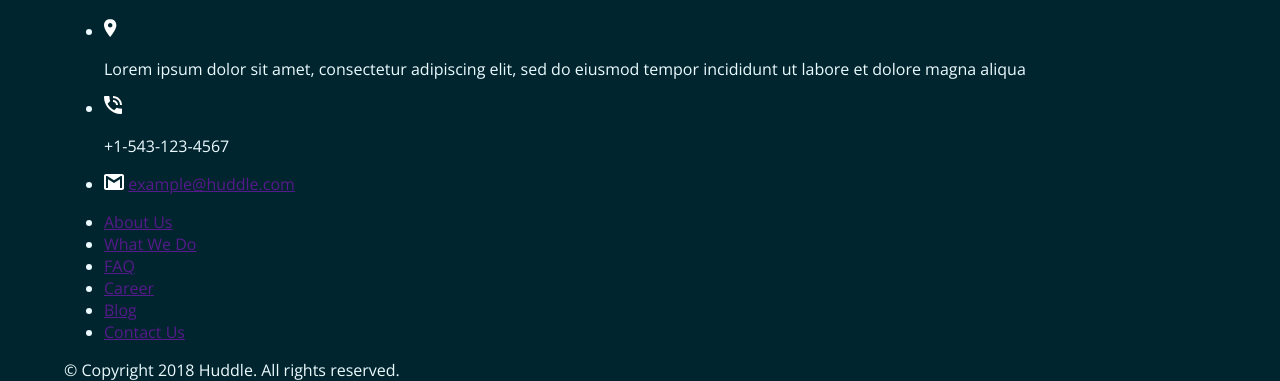
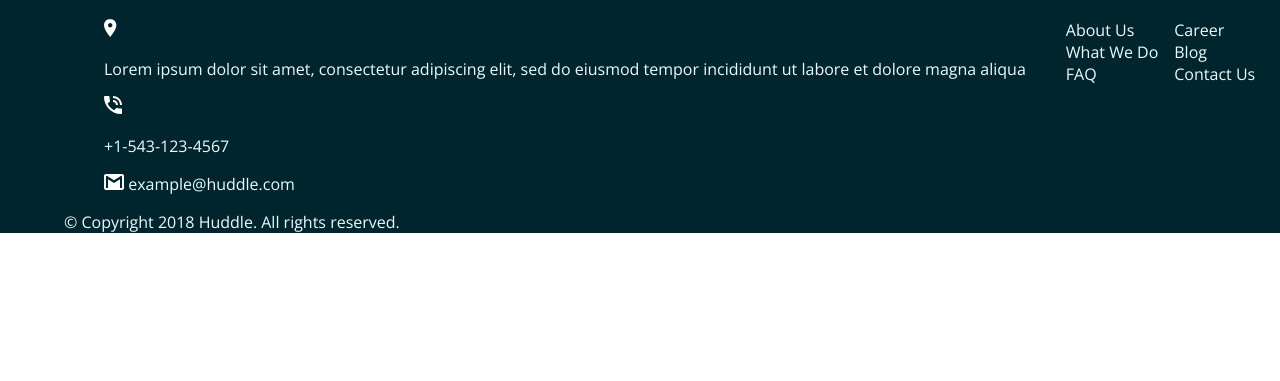
Before and after one commit to samik0uwu/huddle-landing-page, a plain HTML site: page index.html in a window 1280 px wide. Shown: the part 3438-3819 px from the top of the page. After the commit the page ends 3671 px from the top, so only its background shows below. Drawn offline with nearby package versions, Linux system fonts and the light colour scheme.

Commit message:
started working on a footer

```diff
--- a/index.html
+++ b/index.html
@@ -71,7 +71,8 @@
     </div>
     <div class="foot-container">
       <img src="images/logo.svg" alt="" class="foot-container-logo">
-      <ul class="foot-container-infolist">
+      <div class="foot-container-lists">
+      <ul class="foot-container-lists-info">
         <li>
           <img src="images/icon-location.svg" alt="">
           <p> Lorem ipsum dolor sit amet, consectetur adipiscing elit, sed do eiusmod tempor
@@ -87,7 +88,7 @@
         </li>
       </ul>
 
-      <ul class="foot-container-linklist">
+      <ul class="foot-container-lists-links">
 
         <li>
           <a href="">About Us</a>
@@ -109,9 +110,10 @@
           <a href="">Contact Us</a>
         </li>
       </ul>
-      <div class="foot-socials">
+      <div class="foot-container-lists-socials">
         <!-- fb, twitter, ig links -->
       </div>
+    </div>
       <span>&copy; Copyright 2018 Huddle. All rights reserved.</span>
     </div>
 
--- a/style.sass
+++ b/style.sass
@@ -129,3 +129,14 @@ h1, h2, h3
         width: 100%
         color: $pale-cyan
         padding: 20vh 5vw 0 5vw
+        display: block
+        a
+            text-decoration: none
+            color: $pale-cyan
+        &-lists
+            display: flex
+            &-info
+                list-style: none
+            &-links
+                list-style: none
+                columns: 2
```
Also changed, not shown: style.css, 1 other file.
